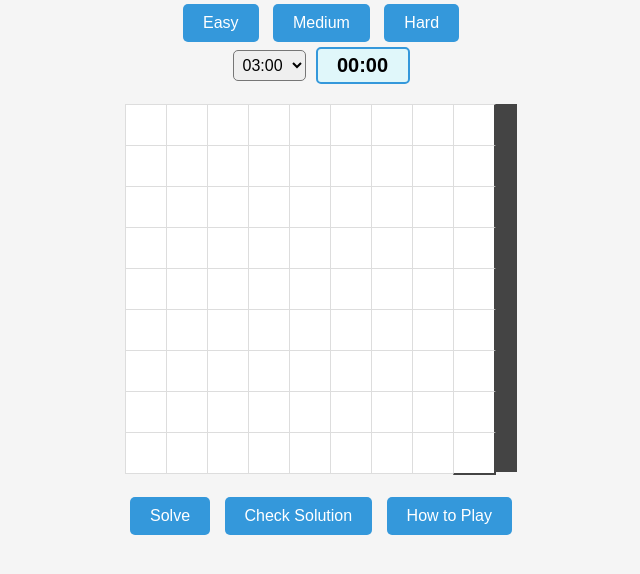
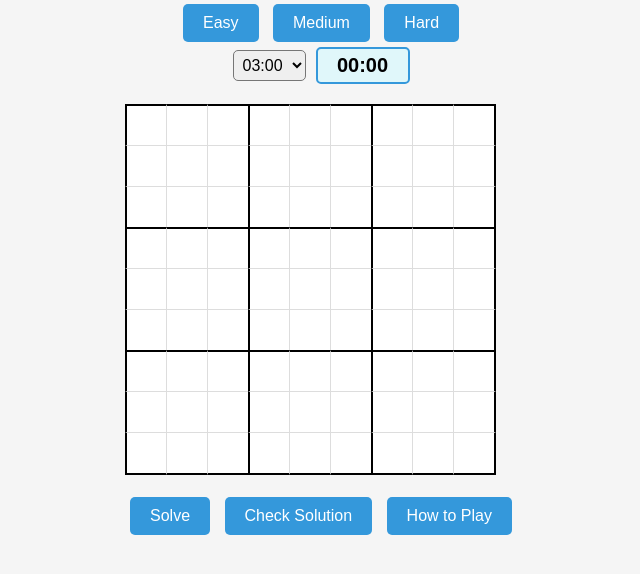
Before and after one commit to rishab460/sudoku-solver, a plain HTML site: page index.html in a window 1280 px wide. Shown: the part 170-744 px from the top of the page, without its empty margins (319-959 px from the left). Drawn offline with Linux system fonts and the light colour scheme.

Commit message:
Update style.css

```diff
--- a/style.css
+++ b/style.css
@@ -68,7 +68,6 @@ h1 {
     grid-template-columns: repeat(9, 40px);
     grid-template-rows: repeat(9, 40px);
     gap: 1px;
-    background-color: #444;
     margin: 20px auto;
 }
 
@@ -99,10 +98,28 @@ h1 {
     background-color: #e0e0e0;
 }
 
-.cell:nth-child(3n) {
-    border-right: 2px solid #444;
+.cell:nth-child(3n+1) {
+    border-left: 2px solid black;
 }
 
-.cell:nth-child(27n) {
-    border-bottom: 2px solid #444;
+.cell:nth-child(3n) {
+    border-right: 2px solid black;
 }
+
+.cell:nth-child(27n+1),
+.cell:nth-child(27n+2),
+.cell:nth-child(27n+3),
+.cell:nth-child(27n+4),
+.cell:nth-child(27n+5),
+.cell:nth-child(27n+6),
+.cell:nth-child(27n+7),
+.cell:nth-child(27n+8),
+.cell:nth-child(27n+9) {
+    border-top: 2px solid black;
+}
+
+.cell:nth-child(n+19):nth-child(-n+27),
+.cell:nth-child(n+46):nth-child(-n+54),
+.cell:nth-child(n+73):nth-child(-n+81) {
+    border-bottom: 2px solid black;
+}
```
